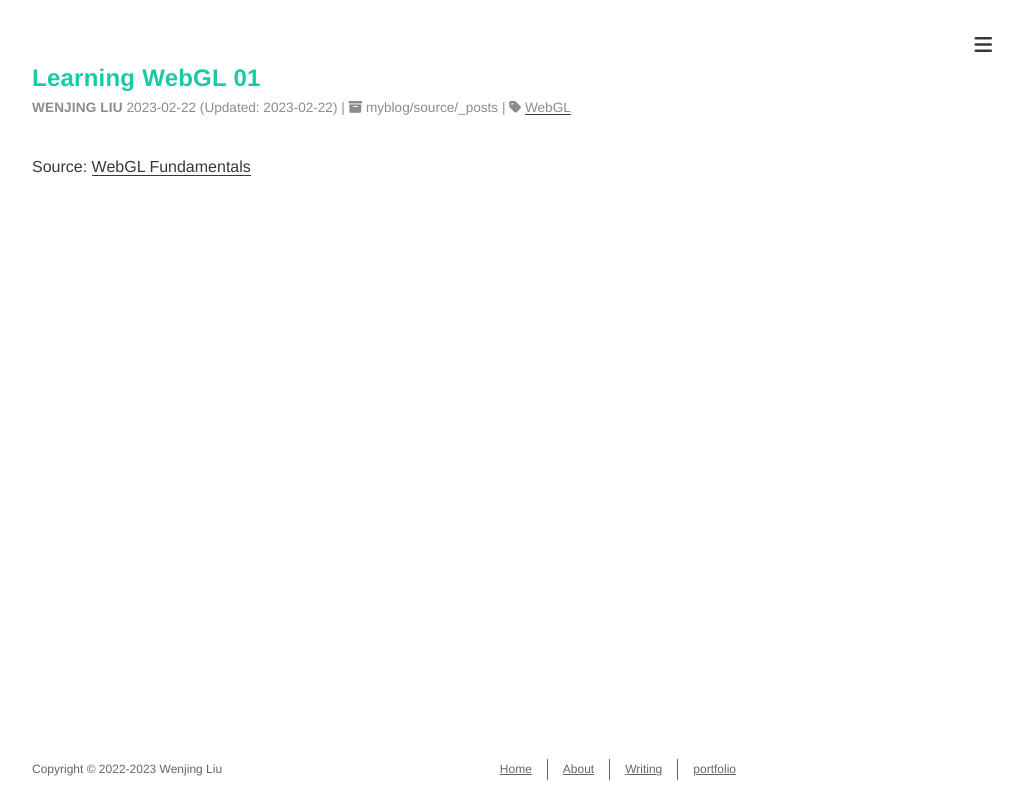
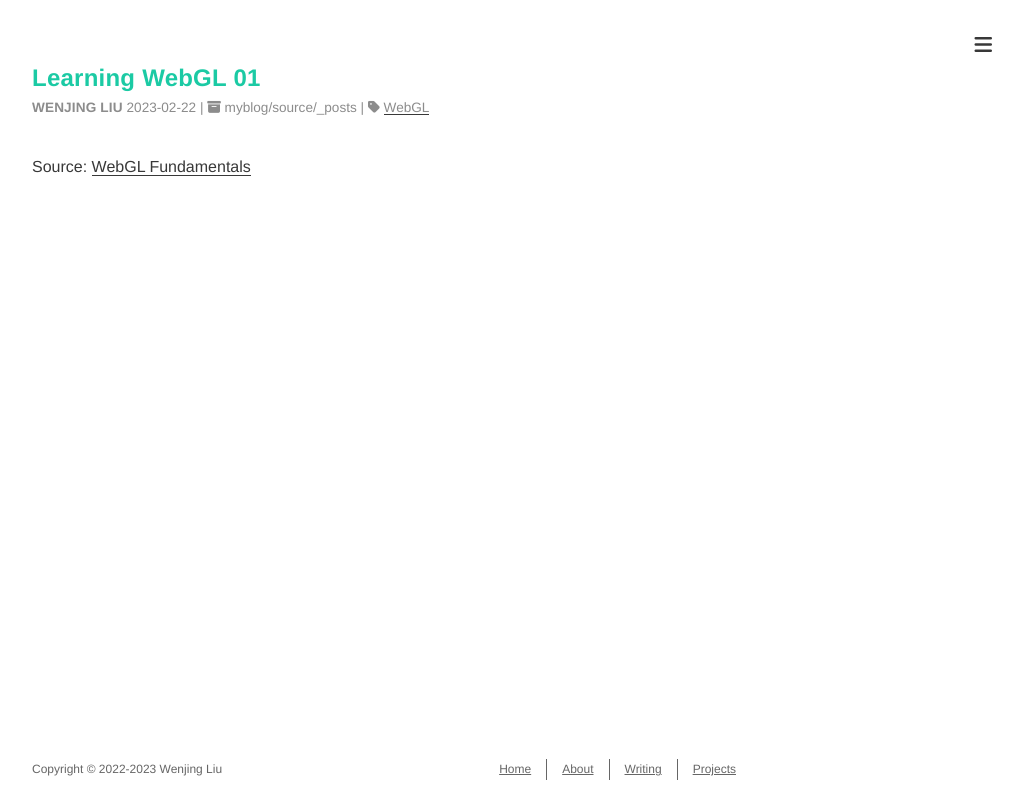
Before and after one commit to oumaizi/wenjing.github.io, a plain HTML site: page 2023/02/22/Learning WebGL 01/index.html in a window 1280 px wide. Shown: the whole page, without its empty margins (256-1279 px from the left). Drawn offline with nearby package versions, Linux system fonts and the light colour scheme; some packages are replaced by stand-ins of ours; a script that the page names is missing; a web font is replaced by a local one.

Commit message:
Site updated: 2023-02-22 06:54:17

```diff
--- a/2023/02/22/Learning WebGL 01/index.html
+++ b/2023/02/22/Learning WebGL 01/index.html
@@ -70,7 +70,7 @@
      --><!--
        --><li><a href="/archives/">Writing</a></li><!--
      --><!--
-       --><li><a target="_blank" rel="noopener" href="http://liuwenjing.net">portfolio</a></li><!--
+       --><li><a target="_blank" rel="noopener" href="http://liuwenjing.net">Projects</a></li><!--
      -->
       </ul>
     </span>
@@ -232,8 +232,6 @@
 
         <time datetime="2023-02-22T02:17:00.000Z" itemprop="datePublished">2023-02-22</time>
 
-        (Updated: <time datetime="2023-02-22T02:17:00.000Z" itemprop="dateModified">2023-02-22</time>)
-
 
     </div>
 
@@ -285,7 +283,7 @@
 
           <li><a href="/archives/">Writing</a></li>
 
-          <li><a target="_blank" rel="noopener" href="http://liuwenjing.net">portfolio</a></li>
+          <li><a target="_blank" rel="noopener" href="http://liuwenjing.net">Projects</a></li>
 
       </ul>
     </div>
@@ -439,7 +437,7 @@
      --><!--
        --><li><a href="/archives/">Writing</a></li><!--
      --><!--
-       --><li><a target="_blank" rel="noopener" href="http://liuwenjing.net">portfolio</a></li><!--
+       --><li><a target="_blank" rel="noopener" href="http://liuwenjing.net">Projects</a></li><!--
      -->
       </ul>
     </nav>
```
Also changed, not shown: 2023/02/22/Learning WebGL 02/index.html (+3 -5 lines), 404.html (+2 -2 lines), about/index.html (+2 -2 lines), archives/2023/02/index.html (+2 -2 lines), archives/2023/index.html (+2 -2 lines), archives/index.html (+2 -2 lines), categories/myblog-source-posts/index.html (+2 -2 lines), index.html (+2 -2 lines), tags/WebGL/index.html (+2 -2 lines).
